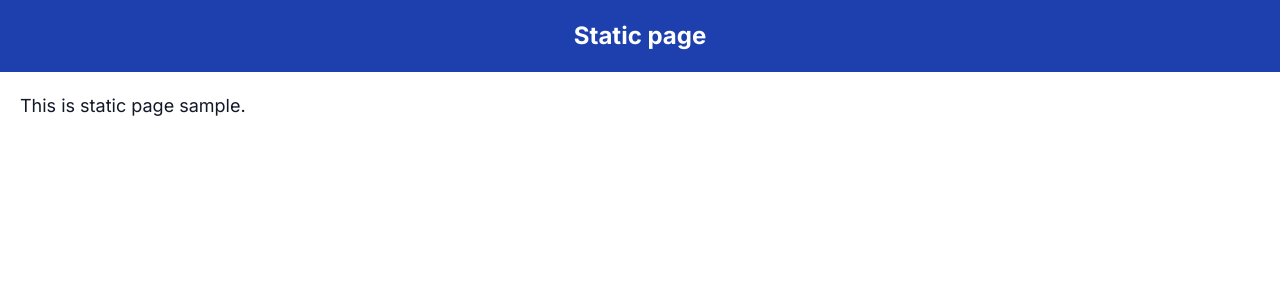
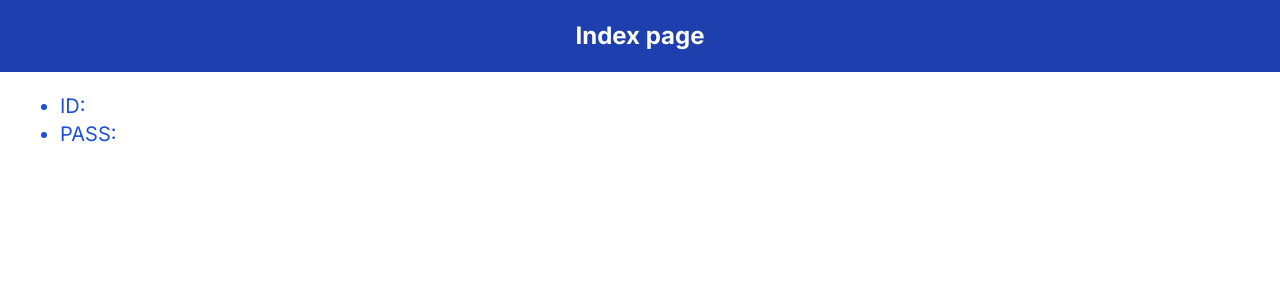
Before and after one commit to Hwangtaehun/nextjsPractice, a Next.js app in the folder sample_next_app/: page / in a window 1280 px wide. Shown: the top 300 px of the page. Built offline with nearby package versions, Linux system fonts and the light colour scheme.

Commit message:
앱 라우터의 렌더링

```diff
--- a/sample_next_app/src/app/globals.css
+++ b/sample_next_app/src/app/globals.css
@@ -33,3 +33,11 @@ h1.title {
 p.msg {
   @apply text-lg m-5 text-gray-900;
 }
+
+ul, ol {
+  @apply text-xl m-5 font-bold list-disc;
+}
+
+li {
+  @apply mx-10 font-normal text-blue-700;
+}
--- a/sample_next_app/src/app/name/[name]/page.tsx
+++ b/sample_next_app/src/app/name/[name]/page.tsx
@@ -1,8 +1,32 @@
-export default function Name({params}:{params:{name: string}}) {
+"use server";
+
+const paths = [
+    {name: 'kim'},
+    {name: 'lee'},
+    {name: 'park'}
+];
+
+export async function generateStaticParams() {
+    return paths;
+}
+
+export default async function Name({params}) {
+    const result = paths.some(path=>path.name === params.name)
+
     return(
         <main>
-            <h1 className="title">Name page</h1>
-            <p className="msg">당신은 '{params.name}' 님이군요.</p>
+            {result ?
+            <>
+                <h1 className="title">Name = &quot;{params.name}&quot;</h1>
+                <p className="msg">{params.name}님, 안녕하세요!</p>
+            </>
+            :
+            <>
+                <h1 className="title">&quot;{params.name}&quot;</h1>
+                <p className="msg">&quot;{params.name}&quot;은(는) 사용할 수 없습니다.</p>
+            </>
+            }
+
             <div>
                 <a href="/">go back!!</a>
             </div>
--- a/sample_next_app/src/app/page.tsx
+++ b/sample_next_app/src/app/page.tsx
@@ -1,22 +1,25 @@
-"use server"
-import { Metadata } from "next";
+"use client";
+import { useSearchParams } from "next/navigation";
+import { Suspense } from "react";
 
-export async function generateMetadata() {
-  return {
-    title: 'Index page',
-  };
+function SearchParamsContent(){
+  const searchParams = useSearchParams();
+
+  return(
+    <main>
+      <h1 className="title">Index page</h1>
+      <ul>
+        <li>ID: {searchParams.get('id')}</li>
+        <li>PASS: {searchParams.get('pass')}</li>
+      </ul>
+    </main>
+  )
 }
 
-const defaultProps = {
-  title: "Static page",
-  msg: "This is static page sample."
-};
-
 export default function Home() {
-  return(
-    <main>
-      <h1 className="title">{defaultProps.title}</h1>
-      <p className="msg">{defaultProps.msg}</p>
-    </main>
+  return (
+    <Suspense>
+      <SearchParamsContent />
+    </Suspense>
   );
 }
```
